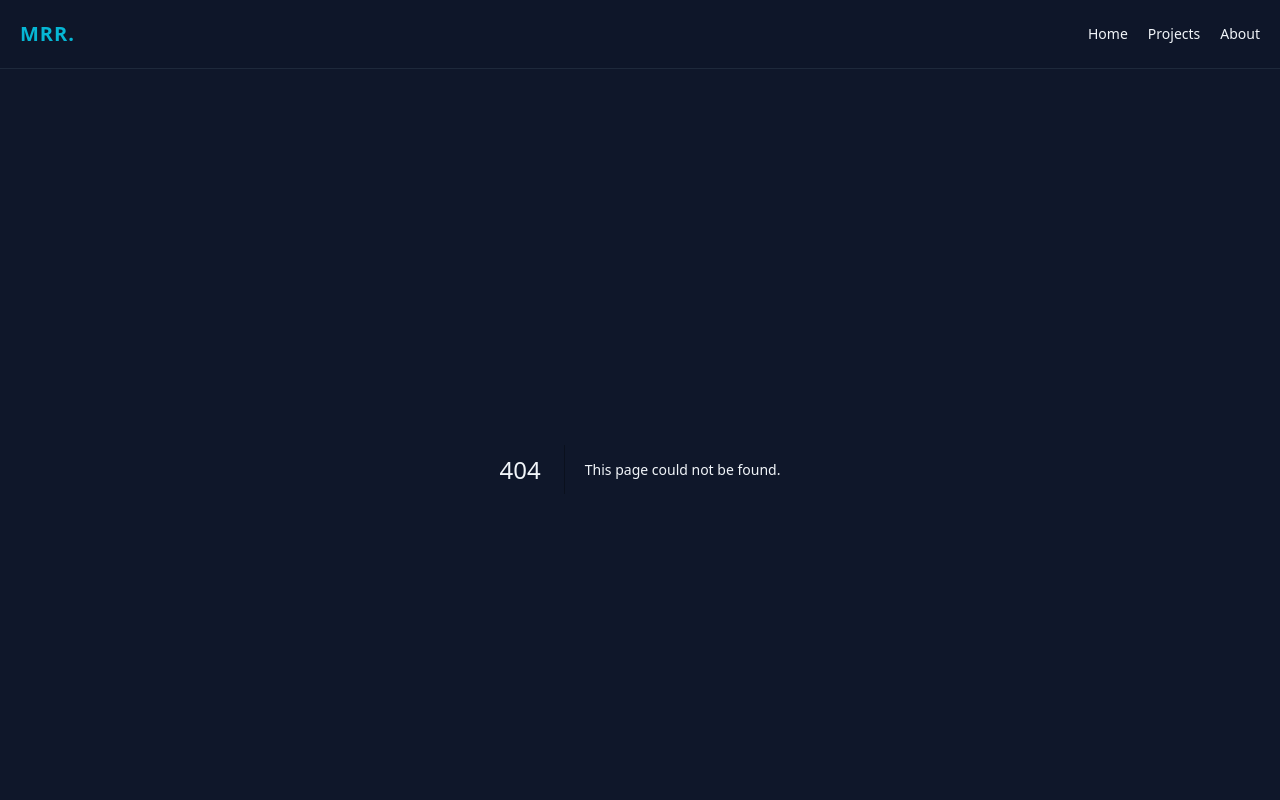
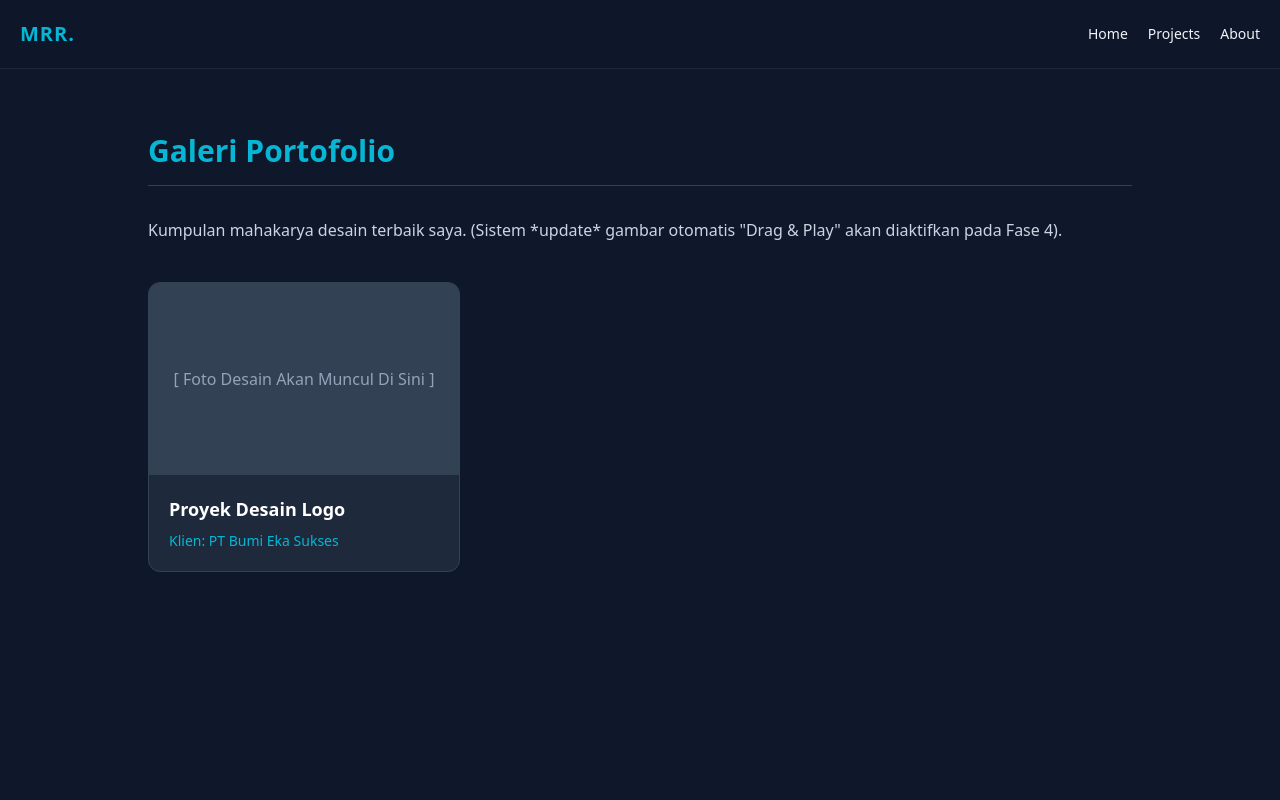
Before and after one commit to Rafli161102/CV-MRR, a Next.js app: page /projects in a window 1280 px wide. Before the commit this address had no page. Shown: the top 800 px of the page. Built offline with nearby package versions, Linux system fonts and the light colour scheme.

Commit message:
Create Projects component for portfolio gallery
This component displays a portfolio gallery with a placeholder project card.

```diff
--- /dev/null
+++ b/src/app/projects/page.jsx
@@ -0,0 +1,25 @@
+export default function Projects() {
+  return (
+    <div className="py-16 px-5 max-w-5xl mx-auto">
+      <h1 className="text-3xl font-bold mb-8 border-b border-slate-700 pb-4 text-cyan-500">Galeri Portofolio</h1>
+      <p className="text-slate-300 mb-10">
+        Kumpulan mahakarya desain terbaik saya. (Sistem *update* gambar otomatis "Drag & Play" akan diaktifkan pada Fase 4).
+      </p>
+
+      <div className="grid grid-cols-1 md:grid-cols-2 lg:grid-cols-3 gap-6">
+
+        {/* Kotak Dummy Project (Hanya Placeholder sementara) */}
+        <div className="bg-slate-800 rounded-xl overflow-hidden border border-slate-700 hover:border-cyan-500 transition-all cursor-pointer">
+          <div className="h-48 bg-slate-700 flex items-center justify-center text-slate-400 font-medium">
+            [ Foto Desain Akan Muncul Di Sini ]
+          </div>
+          <div className="p-5">
+            <h3 className="font-bold text-lg text-white">Proyek Desain Logo</h3>
+            <p className="text-sm text-cyan-500 mt-2">Klien: PT Bumi Eka Sukses</p>
+          </div>
+        </div>
+
+      </div>
+    </div>
+  )
+}
```
